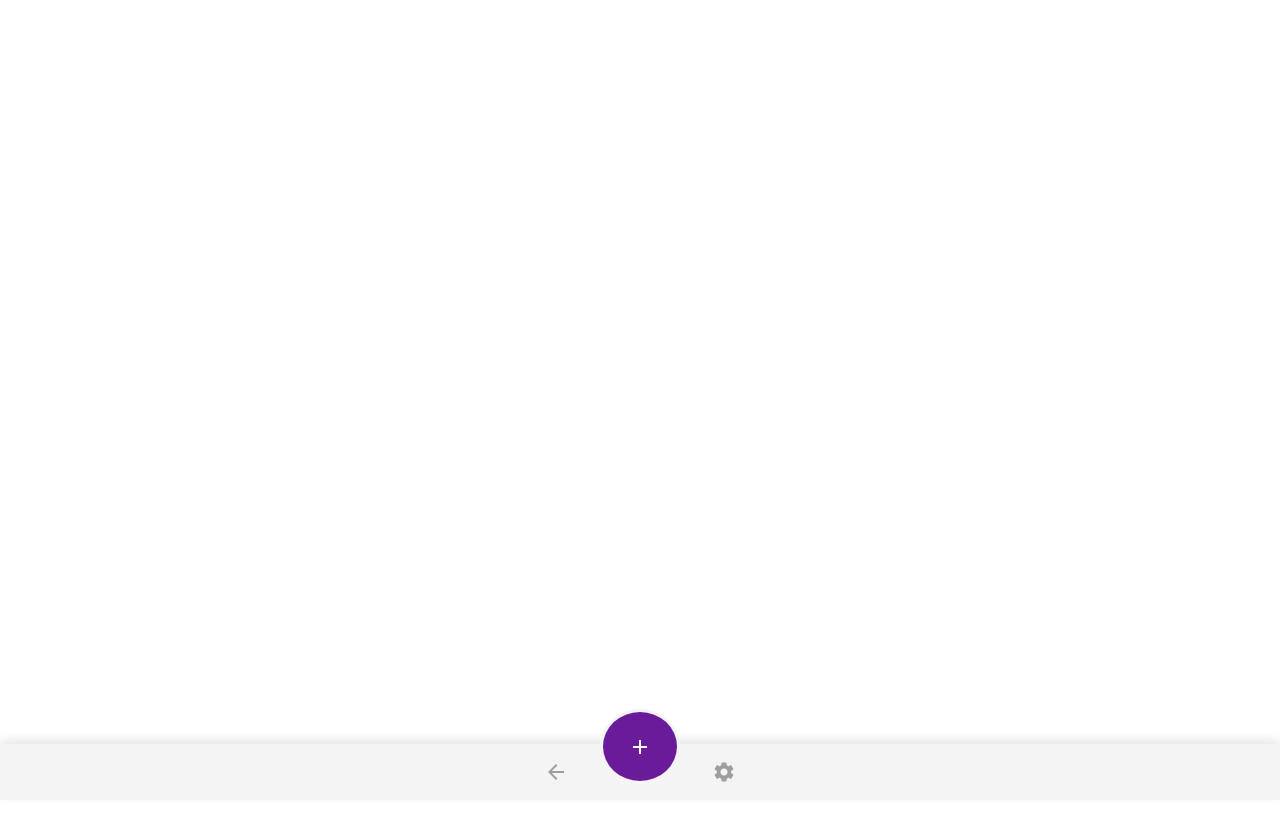
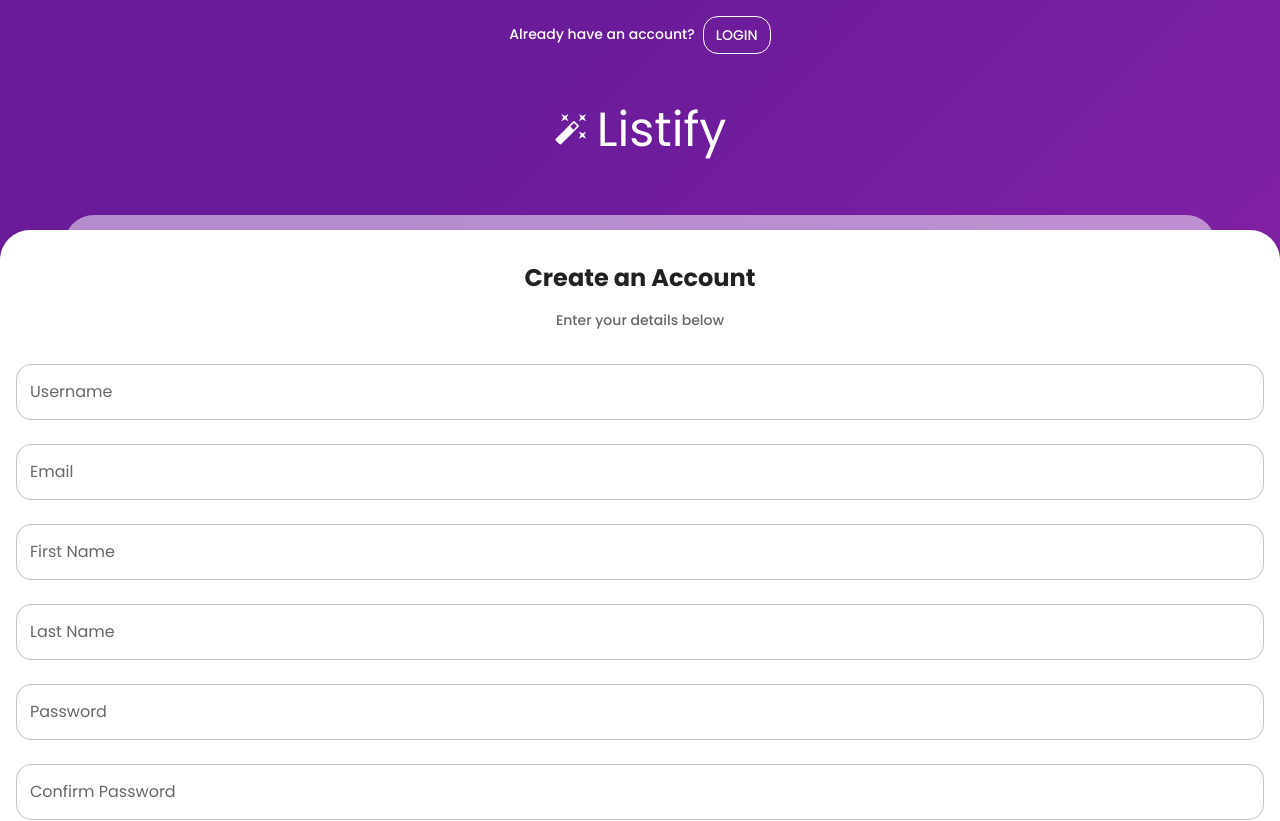
Before and after one commit to tyler-herwig/shopping-list, a React (Vite) app in the folder ui/: page /register in a window 1280 px wide. Before the commit this address had no page. Shown: the top 821 px of the page. Before the commit the page ends 800 px from the top, so only its background shows below. Built offline with nearby package versions, Linux system fonts and the light colour scheme.

Commit message:
Added ability to sign up and register. Entire app needs a validation crawl on messaging and error handling.

```diff
--- a/ui/src/App.tsx
+++ b/ui/src/App.tsx
@@ -11,6 +11,7 @@ import BottomNavbar from './components/BottomNavbar';
 import { BottomNavbarProvider } from './context/BottomNavbarContext';
 import ProtectedRoute from './components/ProtectedRoute';
 import RedirectIfAuthenticated from './components/RedirectIfAuthenticated';
+import Register from './pages/Register';
 
 const queryClient = new QueryClient();
 
@@ -47,6 +48,14 @@ const App: React.FC = () => {
                   }
                 />
                 <Route
+                  path="/register"
+                  element={
+                    <RedirectIfAuthenticated>
+                      <Register />
+                    </RedirectIfAuthenticated>
+                  }
+                />
+                <Route
                   path="/dashboard"
                   element={
                     <ProtectedRoute>
--- a/ui/src/components/BottomNavbar.tsx
+++ b/ui/src/components/BottomNavbar.tsx
@@ -12,7 +12,7 @@ const BottomNavbar: React.FC = () => {
   const location = useLocation();
   const { handleOpenListModal, handleOpenListItemModal } = useBottomNavbar();
 
-  if (location.pathname === '/' || location.pathname === '/login') {
+  if (location.pathname === '/' || location.pathname === '/login' || location.pathname === '/register') {
     return null;
   }
 
--- a/ui/src/models/user.ts
+++ b/ui/src/models/user.ts
@@ -1,7 +1,7 @@
 export interface IUser {
-    userId: string;
+    userId?: string;
     userName: string;
-    fullName: string;
+    fullName?: string;
     firstName: string;
     lastName: string;
 }
--- a/ui/src/pages/Login.tsx
+++ b/ui/src/pages/Login.tsx
@@ -64,6 +64,7 @@ const Login: React.FC = () => {
                 color: 'white',
               },
             }}
+            onClick={() => navigate('/register')}
           >
             Get Started
           </Button>
--- /dev/null
+++ b/ui/src/pages/Register.tsx
@@ -0,0 +1,228 @@
+import React from 'react';
+import { Button, Typography, TextField, Box, styled, Card, CardContent } from '@mui/material';
+import AutoFixHighIcon from '@mui/icons-material/AutoFixHigh';
+import { Formik, Form, Field } from 'formik';
+import * as Yup from 'yup';
+import { useNavigate } from 'react-router-dom';
+import axios from '../utils/axiosConfig';
+import { IUser } from '../models/user';
+
+const Register: React.FC = () => {
+  const navigate = useNavigate();
+
+  const validationSchema = Yup.object({
+    userName: Yup.string().required('Username is required'),
+    email: Yup.string().email('Invalid email').required('Email is required'),
+    firstName: Yup.string().required('First name is required'),
+    lastName: Yup.string().required('Last name is required'),
+    password: Yup.string().required('Password is required').min(6, 'Password must be at least 6 characters'),
+    confirmPassword: Yup.string()
+      .oneOf([Yup.ref('password')], 'Passwords must match')
+      .required('Confirm password is required'),
+  });
+
+  const handleRegister = async (values: IUser) => {
+    try {
+      await axios.post('/user', values);
+      navigate('/login');
+    } catch (error) {
+      // Handle error if registration fails
+    }
+  };
+
+  return (
+    <StyledContainer>
+      <Box sx={{ height: '230px', width: '100%', padding: 0 }}>
+        <Box sx={{ display: 'flex', justifyContent: 'center', alignItems: 'center', width: '100%', pt: 1 }}>
+          <Typography
+            variant="subtitle2"
+            color="white"
+            sx={{ marginTop: 2, marginBottom: 2 }}
+          >
+            Already have an account?
+          </Typography>
+          <Button
+            variant="outlined"
+            sx={{
+              borderRadius: '15px',
+              color: 'white',
+              borderColor: 'white',
+              marginLeft: 1,
+              padding: '6px 12px',
+              fontSize: '0.875rem',
+              '&:hover': {
+                backgroundColor: '#8e24aa',
+                borderColor: '#8e24aa',
+                color: 'white',
+              },
+            }}
+            onClick={() => navigate('/login')}
+          >
+            Login
+          </Button>
+        </Box>
+        <StyledTitle variant="h3">
+          <AutoFixHighIcon fontSize='large' sx={{ mr: 1 }} />
+          Listify
+        </StyledTitle>
+      </Box>
+      <StyledFalseCard/>
+      <StyledCard>
+        <CardContent>
+          <Typography variant="h5" sx={{ textAlign: 'center', paddingTop: 2, fontWeight: 'bold' }}>
+            Create an Account
+          </Typography>
+          <Typography variant="subtitle2" color="text.secondary" sx={{ textAlign: 'center', marginTop: 2, marginBottom: 2 }}>
+            Enter your details below
+          </Typography>
+          <Formik
+            initialValues={{
+              userName: '',
+              email: '',
+              firstName: '',
+              lastName: '',
+              password: '',
+              confirmPassword: '',
+            }}
+            validationSchema={validationSchema}
+            onSubmit={handleRegister}
+          >
+            {({ errors, touched, handleChange, handleBlur }) => (
+              <Form>
+                <Field
+                  as={TextField}
+                  fullWidth
+                  label="Username"
+                  name="userName"
+                  onChange={handleChange}
+                  onBlur={handleBlur}
+                  margin="normal"
+                  variant="outlined"
+                  error={touched.userName && Boolean(errors.userName)}
+                  helperText={touched.userName && errors.userName}
+                  sx={{ '& .MuiOutlinedInput-root': { borderRadius: '15px' } }}
+                />
+                <Field
+                  as={TextField}
+                  fullWidth
+                  label="Email"
+                  name="email"
+                  onChange={handleChange}
+                  onBlur={handleBlur}
+                  margin="normal"
+                  variant="outlined"
+                  error={touched.email && Boolean(errors.email)}
+                  helperText={touched.email && errors.email}
+                  sx={{ '& .MuiOutlinedInput-root': { borderRadius: '15px' } }}
+                />
+                <Field
+                  as={TextField}
+                  fullWidth
+                  label="First Name"
+                  name="firstName"
+                  onChange={handleChange}
+                  onBlur={handleBlur}
+                  margin="normal"
+                  variant="outlined"
+                  error={touched.firstName && Boolean(errors.firstName)}
+                  helperText={touched.firstName && errors.firstName}
+                  sx={{ '& .MuiOutlinedInput-root': { borderRadius: '15px' } }}
+                />
+                <Field
+                  as={TextField}
+                  fullWidth
+                  label="Last Name"
+                  name="lastName"
+                  onChange={handleChange}
+                  onBlur={handleBlur}
+                  margin="normal"
+                  variant="outlined"
+                  error={touched.lastName && Boolean(errors.lastName)}
+                  helperText={touched.lastName && errors.lastName}
+                  sx={{ '& .MuiOutlinedInput-root': { borderRadius: '15px' } }}
+                />
+                <Field
+                  as={TextField}
+                  fullWidth
+                  label="Password"
+                  name="password"
+                  type="password"
+                  onChange={handleChange}
+                  onBlur={handleBlur}
+                  margin="normal"
+                  variant="outlined"
+                  error={touched.password && Boolean(errors.password)}
+                  helperText={touched.password && errors.password}
+                  sx={{ '& .MuiOutlinedInput-root': { borderRadius: '15px' } }}
+                />
+                <Field
+                  as={TextField}
+                  fullWidth
+                  label="Confirm Password"
+                  name="confirmPassword"
+                  type="password"
+                  onChange={handleChange}
+                  onBlur={handleBlur}
+                  margin="normal"
+                  variant="outlined"
+                  error={touched.confirmPassword && Boolean(errors.confirmPassword)}
+                  helperText={touched.confirmPassword && errors.confirmPassword}
+                  sx={{ '& .MuiOutlinedInput-root': { borderRadius: '15px' } }}
+                />
+                <StyledRegisterButton type="submit" color="primary" fullWidth>
+                  Register
+                </StyledRegisterButton>
+              </Form>
+            )}
+          </Formik>
+        </CardContent>
+      </StyledCard>
+    </StyledContainer>
+  );
+};
+
+const StyledContainer = styled(Box)(() => ({
+  height: '100vh',
+  width: '100vw',
+  background: 'linear-gradient(135deg, #6a1b9a 30%, #8e24aa 100%)'
+}));
+
+const StyledTitle = styled(Typography)(() => ({
+  textAlign: 'center',
+  color: 'white',
+  marginTop: 40
+}));
+
+const StyledFalseCard = styled(Card)(() => ({
+  backgroundColor: 'rgba(255, 255, 255, 0.5)',
+  height: 'calc(100vh)',
+  width: '90%',
+  position: 'absolute',
+  borderRadius: '30px',
+  top: '215px',
+  left: '50%',
+  transform: 'translateX(-50%)',
+}));
+
+const StyledCard = styled(Card)(() => ({
+  backgroundColor: 'white',
+  height: 'calc(100vh)',
+  width: '100vw',
+  position: 'absolute',
+  left: 0,
+  borderRadius: '30px',
+  zIndex: 1,
+}));
+
+const StyledRegisterButton = styled(Button)(() => ({
+  padding: '15px',
+  marginTop: '15px',
+  borderRadius: '15px',
+  background: 'linear-gradient(135deg, #6a1b9a 30%, #8e24aa 100%)',
+  color: 'white',
+  '&:hover': {
+    background: 'linear-gradient(135deg, #8e24aa 30%, #6a1b9a 100%)',
+  },
+}));
+
+export default Register;
```
